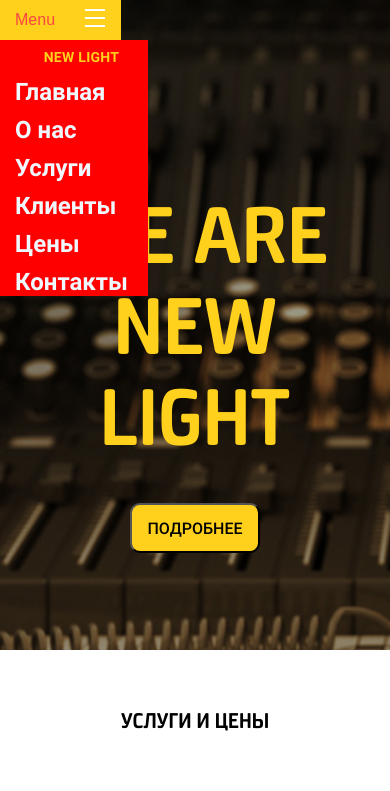
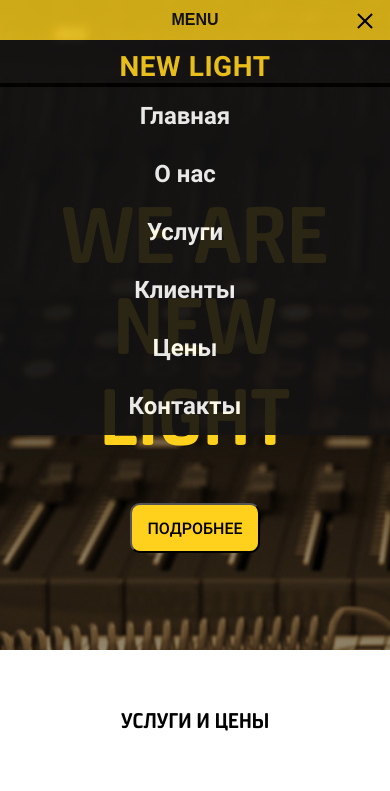
Before and after one commit to evgenrabyko/final_project, a plain HTML site: page index.html in a window 390 px wide. Shown: the top 791 px of the page. Drawn offline with Linux system fonts and the light colour scheme.

Commit message:
fin_proj_2

```diff
--- a/css/style.css
+++ b/css/style.css
@@ -32,10 +32,7 @@
     font-weight: bold;
 }
 
-body {
-    width: 100%;
-    max-width: 1280px;
-}
+
 
 .container {
     width: 70%;
@@ -457,6 +454,7 @@ body {
 .promo {
     height: 200px;
     position: relative;
+    margin-top: 80px;
 }
 
 .promo_list {
@@ -473,9 +471,8 @@ body {
     flex-shrink: 0;
     align-items: center;
     height: 100%;
+}
 
-
-}
 
 .promo_button {
     border: 0;
@@ -504,17 +501,24 @@ body {
     max-width: 200px;
 }
 
+
+
 .read_more a {
     text-decoration: none;
-    color: #fc7b03;
+    color: white;
+    font-family: 'Neuron';
+    font-size: 17px;
+
 }
 
 .read_more {
     margin-top: 10px;
-    width: 70px;
-    height: 50px;
-
-    border-radius: 10px;
+    width: 170px;
+    height: 41px;
+    border: 4px solid yellow;
+    background: #525050;
+    border-radius: 12px;
+    cursor: pointer;
 }
 #nav_toggle,  label {
     display: none;
@@ -566,30 +570,6 @@ body {
     #nav_toggle {
         display: none;
     }
-    label {
-    color: rgb(253, 69, 69);
-    background: #FFD11C;
-    display: block;
-    position: fixed;
-    top: 0;
-    left: 0;
-    width: 106px;
-    height: auto;
-    cursor: pointer;
-    z-index: 2;
-    font-family: 'Arial';
-    line-height: 40px;
-    padding-left: 15px;
-    }
-
-
-    #nav_toggle:checked ~ .navigation {
-        display: none;
-    }
-
-
-
-
     .nav_toggle {
         width: 20%;
         height: 7%;
@@ -603,14 +583,79 @@ body {
         outline: none;
     }
 
-    .nav ul {
-        margin: 0px;
-        padding: 0px;
-        flex-direction: column;
+
+    label {
+    opacity: 0.8 ;
+    color: #141313;
+    background: #FFD11C;
+    display: block;
+    position: fixed;
+    top: 0;
+    left: 0;
+    width: 100%;
+    height: auto;
+    cursor: pointer;
+    z-index: 2;
+    font-family: 'Arial';
+    text-transform: uppercase;
+    font-weight: bold;
+    line-height: 40px;
+    text-align: center;
+    }
+
+    .burger_line {
+        position: fixed;
+        width: 20px;
+        height: 2px;
+        background-color: black;
+        right: 15px;
+        top: 0;
+        z-index: 20;
 
     }
+
+    .first {
+        top: 10px;
+        display: none;
+
+    }
+    .second {
+        top: 20px;
+        transform: rotate(-45deg);
+    }
+    .third {
+        top: 20px;
+        transform: rotate(45deg);
+
+        transition: 1s all;
+
+    }
+    .fourth {
+        display: none;
+        transition: 1s all;
+
+    }
+    #nav_toggle:checked ~ .first {
+        display: block;
+        top: 10px;
+
+    }
+    #nav_toggle:checked ~ .second {
+        top: 20px;
+        cursor: pointer;
+        transform: rotate(0deg);
+    }
+    #nav_toggle:checked ~ .third{
+        top: 30px;
+        cursor: pointer;
+        transform: rotate(0deg);
+    }
+
+
+
     .navigation {
-        background: red;
+        background: #141313;
+
         display: block;
         padding: 0px;
         position: fixed;
@@ -618,75 +663,64 @@ body {
         z-index: 99;
         transition: .5s all;
         overflow: hidden;
+        width: 100%;
+        align-self: center;
+        opacity: 0.9;
     }
+
+
+    #nav_toggle:checked ~ .navigation {
+        height: 300px;
+        display: none;
+    }
+
+
+
+    .nav ul {
+        flex-direction: column;
+
+    }
+
     .navigation .nav ul li,
     .logo a {
-        padding: 10px 0px 0px 15px;
+        padding: 15px 0px;
     }
 
     .navigation .nav ul li:last-child {
         display: none;
     }
-    .navigation .nav ul li a
-     {
+    .navigation .nav ul li a{
 
-        color: aliceblue;
-        background-color: red;
+        color: white ;
         font-size: 24px;
     }
     .logo {
+        padding-top: 10px;
         font-size: 24px;
         text-align: center;
         color: #FFD11C;
-    }
-    .navigation .nav ul li a:hover {
-        background: yellow;
-    }
+        height: auto;
+        border-bottom: 4px solid black;
 
-    .first {
-        top: 25px;
-        z-index: 50;
-    }
-    .second, .third {
-        top: 17px;
-        cursor: pointer;
-        z-index: 51;
-    }
-    .fourth {
-        top: 9px;
-        cursor: pointer;
-        z-index: 52;
-    }
-
-    .burger_line {
-        position: fixed;
-        width: 20px;
-        height: 2px;
-        background-color: #fff;
-        left: 85px;
-        bottom: 12px;
-    }
-
-    #nav_toggle:checked ~ .first {
-        display: none;
-        transition: 1s all ;
 
     }
-    #nav_toggle:checked ~ .second {
-        transform: rotate(45deg);
-        transition: 1s all;
+    .navigation .logo a {
+        font-size: 28px;
+        padding: 0px;
+
     }
-    #nav_toggle:checked ~ .third{
-        transform: rotate(-45deg);
-        transition: 1s all;
-    }
-    #nav_toggle:checked ~ .fourth {
-        display: none;
-        transition: 1s all;
-    }
+    .navigation .nav ul li {
+        text-align: center;
+        justify-content: center;
 
 
+    }
+    .navigation .nav ul li:hover {
+        background-color: #FFD11C;
+        cursor: pointer;
 
+        transition: 1s;
+    }
     .header {
         position: relative;
     }
--- a/index.html
+++ b/index.html
@@ -13,13 +13,17 @@
 </head>
 <body>
     <header class="header">
+
         <input type="checkbox" name="" id="nav_toggle">
+
         <label for="nav_toggle">Menu</label>
-            <div class="burger_line first" ></div>
+        <div class="burger_line first" ></div>
             <div class="burger_line second" ></div>
             <div class="burger_line third" ></div>
             <div class="burger_line fourth" ></div>
+
             <div class="navigation">
+
                     <div class="logo">
                         <a href="index.html">New Light</a>
                     </div>
@@ -99,7 +103,7 @@
             </div>
             <div class="promo" id="slider">
                 <ul class="promo_list">
-                    <li style="background-image: url(./img/Anacondaz.svg); background-repeat: no-repeat; background-position: center center; height: 100%;" class="promo_item">
+                    <li style="background-image: url(./img/Anacondaz.svg); background-repeat: no-repeat; background-position: right; height: 100%; background-size: 100% 100%; filter: drop-shadow(0 0 8px rgba(51, 51, 51, 0.767));" class="promo_item">
                         <div class="container">
                             <div class="promo_content">
                                 <h3>Anacondaz</h3>
@@ -108,7 +112,7 @@
                             </div>
                         </div>
                     </li>
-                    <li style="background-image: url(./img/gagarina.svg); background-repeat: no-repeat; background-position: center center; height: 100%;" class="promo_item">
+                    <li style="background-image: url(./img/gagarina.svg); background-repeat: no-repeat; background-position: right; background-size: 50% 80%; height: 100%;  filter: drop-shadow(0 0 8px rgba(51, 51, 51, 0.767));" class="promo_item">
                         <div class="container">
                             <div class="promo_content">
                                 <h3>Полина Гагарина</h3>
@@ -117,7 +121,7 @@
                             </div>
                         </div>
                     </li>
-                    <li style="background-image: url(./img/Korj.svg); background-repeat: no-repeat; background-position: center center; height: 100%;" class="promo_item">
+                    <li style="background-image: url(./img/Korj.svg); background-repeat: no-repeat; background-position: right; height: 100%; filter: drop-shadow(0 0 8px rgba(51, 51, 51, 0.767));" class="promo_item">
                         <div class="container">
                             <div class="promo_content">
                                 <h3>Макс Корж</h3>
@@ -126,16 +130,16 @@
                             </div>
                         </div>
                     </li>
-                    <li style="background-image: url(./img/litbig.svg); background-repeat: no-repeat; background-position: center center; height: 100%;" class="promo_item">
+                    <li style="background-image: url(./img/little_big.jpg); background-repeat: no-repeat; background-position: center; height: 100%; background-size: 60% 120%; filter: drop-shadow(0 0 8px rgba(51, 51, 51, 0.767));" class="promo_item">
                         <div class="container">
                             <div class="promo_content">
                                 <h3>LittleBig</h3>
-                                <p>Трэш группа родом из Санкт-Петербурга</p>
+                                <p>Трэш группа родом <br>из Санкт-Петербурга</p>
                                 <button class="read_more"><a href="https://ru.wikipedia.org/wiki/Little_Big" target="_blank"> Читать про LittleBig</a></button>
                             </div>
                         </div>
                     </li>
-                    <li style="background-image: url(./img/loboda.svg); background-repeat: no-repeat; background-position: center center; height: 100%;" class="promo_item">
+                    <li style="background-image: url(./img/loboda_1.jpg); background-repeat: no-repeat; background-position: right; height: 100%; background-size: 35% 95%; filter: drop-shadow(0 0 8px rgba(51, 51, 51, 0.767));" class="promo_item">
                         <div class="container">
                             <div class="promo_content">
                                 <h3>Светлана Лобода</h3>
@@ -144,7 +148,7 @@
                             </div>
                         </div>
                     </li>
-                    <li style="background-image: url(./img/barskih.svg); background-repeat: no-repeat; background-position: center center; height: 100%;" class="promo_item">
+                    <li style="background-image: url(./img/barskih.svg); background-repeat: no-repeat; background-position: center right; height: 100%; background-size: 55% 85%; filter: drop-shadow(0 0 8px rgba(51, 51, 51, 0.767));" class="promo_item">
                         <div class="container">
                             <div class="promo_content">
                                 <h3>Макс Барских</h3>
--- a/script/script1.js
+++ b/script/script1.js
@@ -9,12 +9,16 @@ let slider = function(info){
 
 
 
+
+
+
+
    let prevNext = function(dir, button){
 
     let sliderItem =  item[0],
     ml = sliderItem.style.marginLeft ? Math.abs(parseInt(sliderItem.style.marginLeft)) : 0
      let mlDefault = ml,
-         step = 100;
+         step = 102;
     let moveSlider = function(){
         ml = ml+1*(dir == 'prev'? -1 : 1);
         sliderItem.style.marginLeft = `-${ml}%`;
```
Also changed, not shown: img/little_big.jpg (added), img/loboda_1.jpg (added).
